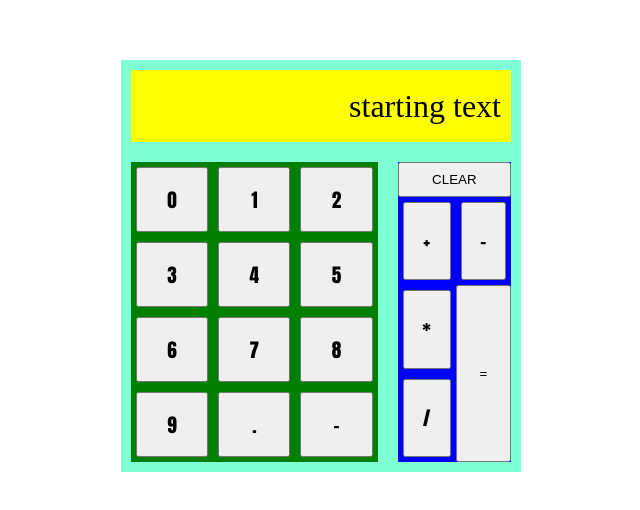
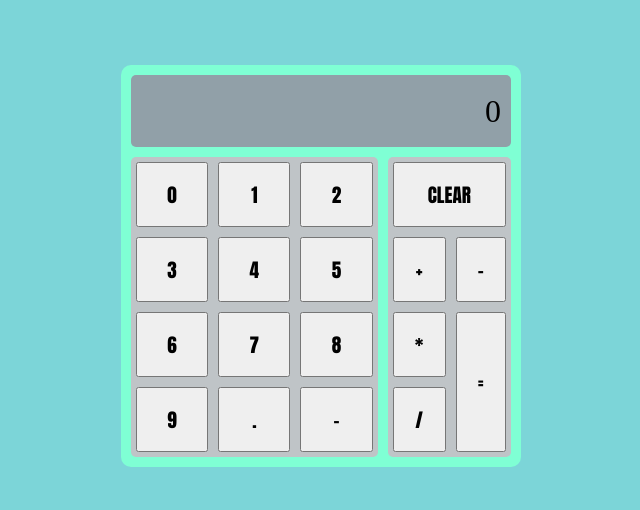
Before and after one commit to blpeters/calculator, a plain HTML site: page index.html in a window 1280 px wide. Shown: the part 134-644 px from the top of the page, without its empty margins (319-959 px from the left). Drawn offline with Linux system fonts and the light colour scheme.

Commit message:
minimalist design with basic functions

```diff
--- a/index.html
+++ b/index.html
@@ -13,7 +13,7 @@
   <body>
     <div class="calculator">
       <div class="display">
-        <p class="screen">starting text</p>
+        <p class="screen">0</p>
       </div>
       <div class="buttons-wrapper">
         <div class="digits-grid">
--- a/main.js
+++ b/main.js
@@ -11,7 +11,13 @@ function Multiply(a, b) {
 }
 
 function Divide(a, b) {
-  return a / b;
+  console.log(b);
+  if (b == 0) {
+    alert("Can't divide by 0!");
+    return 0;
+  } else {
+    return a / b;
+  }
 }
 
 function Operate(operator, a, b) {
@@ -34,7 +40,7 @@ function Operate(operator, a, b) {
 }
 
 function ResetVariables(result) {
-  screenText.innerText = result;
+  screenText.innerText = Math.round(result * 10000) / 10000; //rounds number to the 10000th for display purposes only.
   firstNumber = result;
   secondNumber = undefined;
 }
@@ -48,12 +54,6 @@ let firstNumber;
 let secondNumber;
 let result;
 let equalsActive = false; //prevents multiple calculations if a user repeatedly clicks the equals button.
-
-//when a number is clicked, add it to a string UNTIL the user clicks on an operator, at which point, store it as a number in firstNumber.
-
-//select the text on the calculator screen.
-
-//listen for button presses on the digits. Change active input as additional digits are pressed.
 
 //TODO: Allow negative (-) only as the first value and decimal only once.
 
@@ -70,8 +70,12 @@ document.querySelectorAll(".digit").forEach((digit) => {
 
 //OPERATOR HANDLING (+ - * /)
 
+//TODO: Once an operator is pressed, display that button in an active state on the screen until another operator, clear, or equals is pressed.
+
 document.querySelectorAll(".operator").forEach((operator) => {
   operator.addEventListener("click", (e) => {
+    //TODO: remove any current active states and add active state to current button
+
     equalsActive = false;
     //This if statement populates the operand variables so no operations occur until we have 2 operands.
     if (!firstNumber) {
@@ -121,3 +125,9 @@ document.querySelector("#equals").addEventListener("click", (e) => {
     ResetVariables(result);
   }
 });
+
+//CLEAR HANDLING
+
+document.querySelector("#clear").addEventListener("click", (e) => {
+  ResetVariables(0);
+});
--- a/styles.css
+++ b/styles.css
@@ -141,6 +141,7 @@ body {
   display: flex;
   align-items: center;
   justify-content: center;
+  background-color: rgb(124, 213, 216);
 }
 
 .digit {
@@ -157,26 +158,37 @@ body {
   margin: 5px;
 }
 
+#clear,
+#equals {
+  font-family: Impact, Haettenschweiler, "Arial Narrow Bold", sans-serif;
+  font-size: larger;
+  padding: 1rem;
+  margin: 5px;
+}
+
 .digits-grid {
   display: grid;
   grid-template-columns: auto auto auto;
   margin: 10px;
-  background-color: green;
+  background-color: rgb(191, 196, 199);
+  border-radius: 5px;
 }
 
 .operators-grid {
   display: grid;
   grid-template-columns: auto auto;
-  background-color: blue;
-  margin: 10px;
+  background-color: rgb(191, 196, 199);
+  margin: 10px 10px 10px 0px;
+  border-radius: 5px;
 }
 
 .screen {
-  background-color: yellow;
-  margin: 10px;
+  background-color: rgb(145, 160, 168);
+  margin: 10px 10px 0 10px;
   padding: 20px 10px;
   font-size: 2rem;
   text-align: end;
+  border-radius: 5px;
 }
 
 #clear {
@@ -192,6 +204,7 @@ body {
   background-color: aquamarine;
   width: 400px;
   height: auto;
+  border-radius: 10px;
 }
 
 .buttons-wrapper {
```
